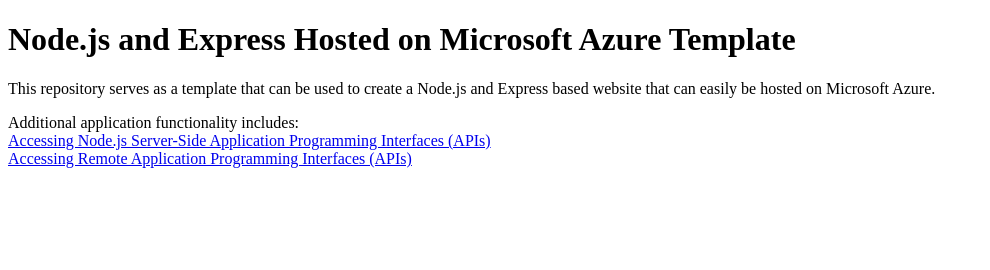
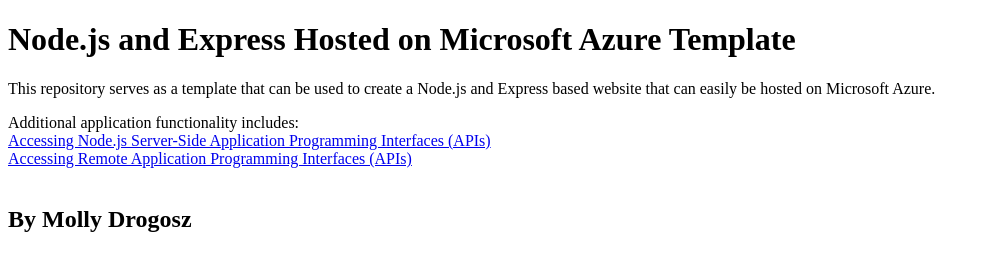
Before and after one commit to MDrogosz16/node-js-on-azure-test, a website: page static/index.html in a window 1280 px wide. Shown: the whole page, without its empty margins (0-990 px from the left). Drawn offline with Linux system fonts and the light colour scheme.

Commit message:
Update index.html.

```diff
--- a/package.json
+++ b/package.json
@@ -9,6 +9,6 @@
         "start": "node index.js"
     },
     "dependencies": {
-        "express": "^4.17.3"
+        "express": "^4.18.2"
     }
 }
--- a/static/index.html
+++ b/static/index.html
@@ -10,6 +10,8 @@
 
 Additional application functionality includes:<br />
 <a href="fetching-from-server.html">Accessing Node.js Server-Side Application Programming Interfaces (APIs)</a><br />
-<a href="fetching-remote-dog-breeds.html">Accessing Remote Application Programming Interfaces (APIs)</a>
+<a href="fetching-remote-dog-breeds.html">Accessing Remote Application Programming Interfaces (APIs)</a><br /><br >
+
+<h2>By Molly Drogosz</h2>
 </body>
 </html>
```
Also changed, not shown: 1 other file.
